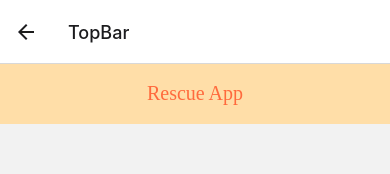
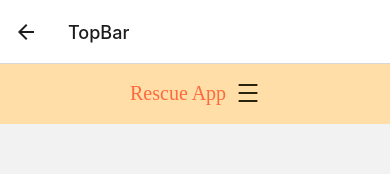
Before and after one commit to Valroshal/PetResqueFrontend, a React Native app: screen /TopBar in a window 390 px wide. Shown: the top 174 px of the page. Built offline with nearby package versions, Linux system fonts and the light colour scheme.

Commit message:
flexDirection row

```diff
--- a/src/containers/components/TopBar/TopBar.tsx
+++ b/src/containers/components/TopBar/TopBar.tsx
@@ -1,5 +1,5 @@
 import * as React from 'react';
-import {StyleSheet, Text, TextStyle, View, ViewStyle} from "react-native";
+import {Image, StyleSheet, Text, TextStyle, View, ViewStyle} from "react-native";
 import Burger from "../../../assets/images/Burger.png";
 
 const styles = StyleSheet.create({
@@ -7,15 +7,17 @@ const styles = StyleSheet.create({
         height: 60,
         width: '100%',
         backgroundColor: '#FFDEA8',
+        display: "flex",
+
     } as ViewStyle,
     title:{
-        alignItems: 'center',
-        justifyContent: 'center',
+        //alignItems: "flex-start",
+        justifyContent: "space-between",
         fontFamily: 'Concert One',
         color: '#FF6A3D',
         fontSize: 20,
         fontWeight: '400',
-        textAlign: 'center',
+        //textAlign: 'center',
     } as TextStyle,
 });
 
@@ -23,14 +25,18 @@ const styles = StyleSheet.create({
 const TopBar = () => {
     return (
         <View style={styles.container}>
-            <Text style={[styles.title, {paddingTop: 18}]}>
-                Rescue App
-            </Text>
-
+            <View style={{flexDirection: "row" ,paddingLeft: 130 , paddingTop:8, paddingBottom:8 , paddingRight: 15}}>
+                <Text style={[styles.title, {paddingTop: 10}]}>
+                    Rescue App
+                </Text>
+                <View style={{alignContent: "space-between"}}>
+                    <Image
+                        source={Burger}
+                    />
+                </View>
+            </View>
         </View>
-
     )
-
 }
 
 export default TopBar;
```
Also changed, not shown: src/assets/images/3d-cat.png (renamed from src/assets/images/casual-life-3d-cat-standing 1.png).
